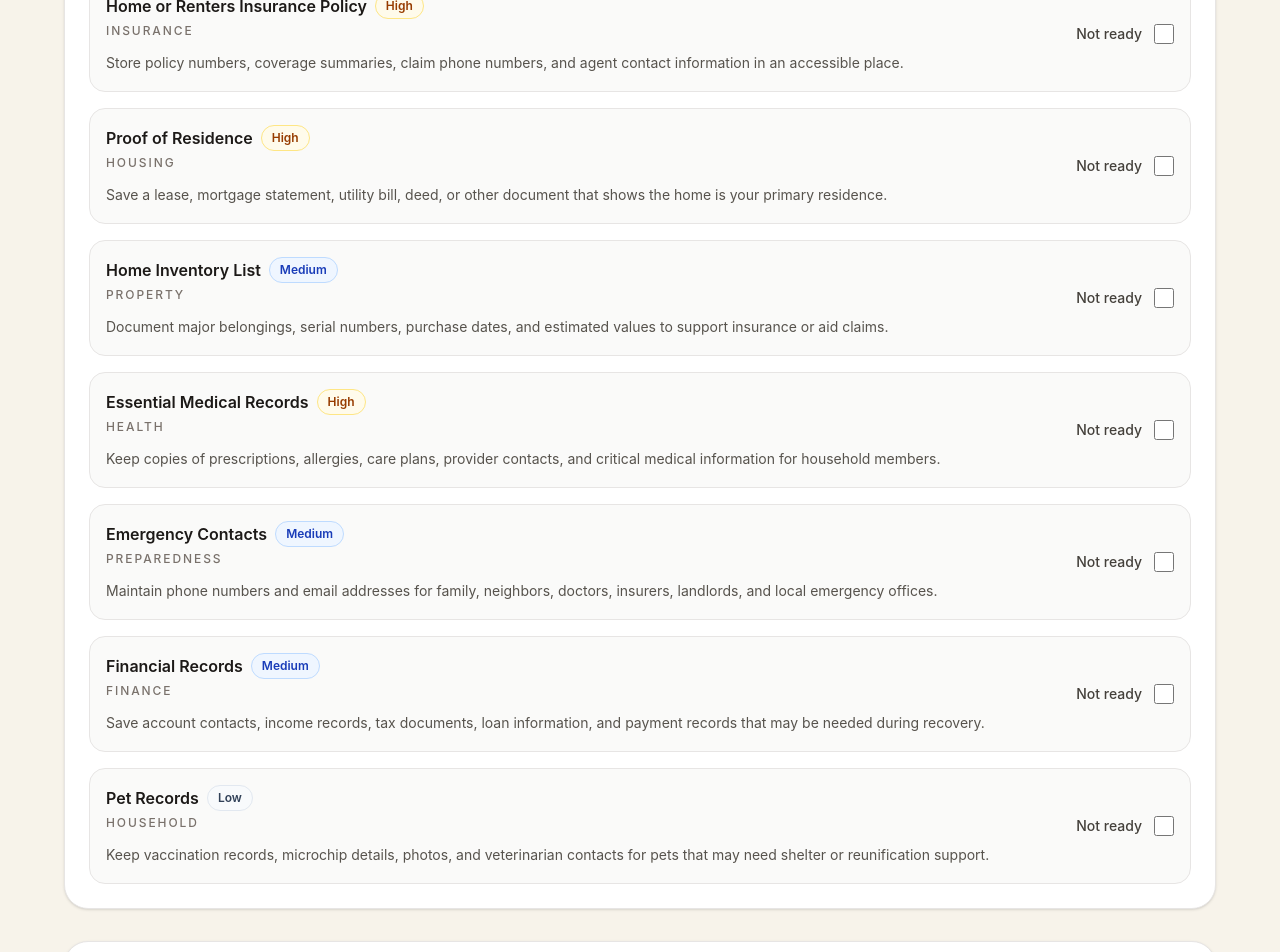
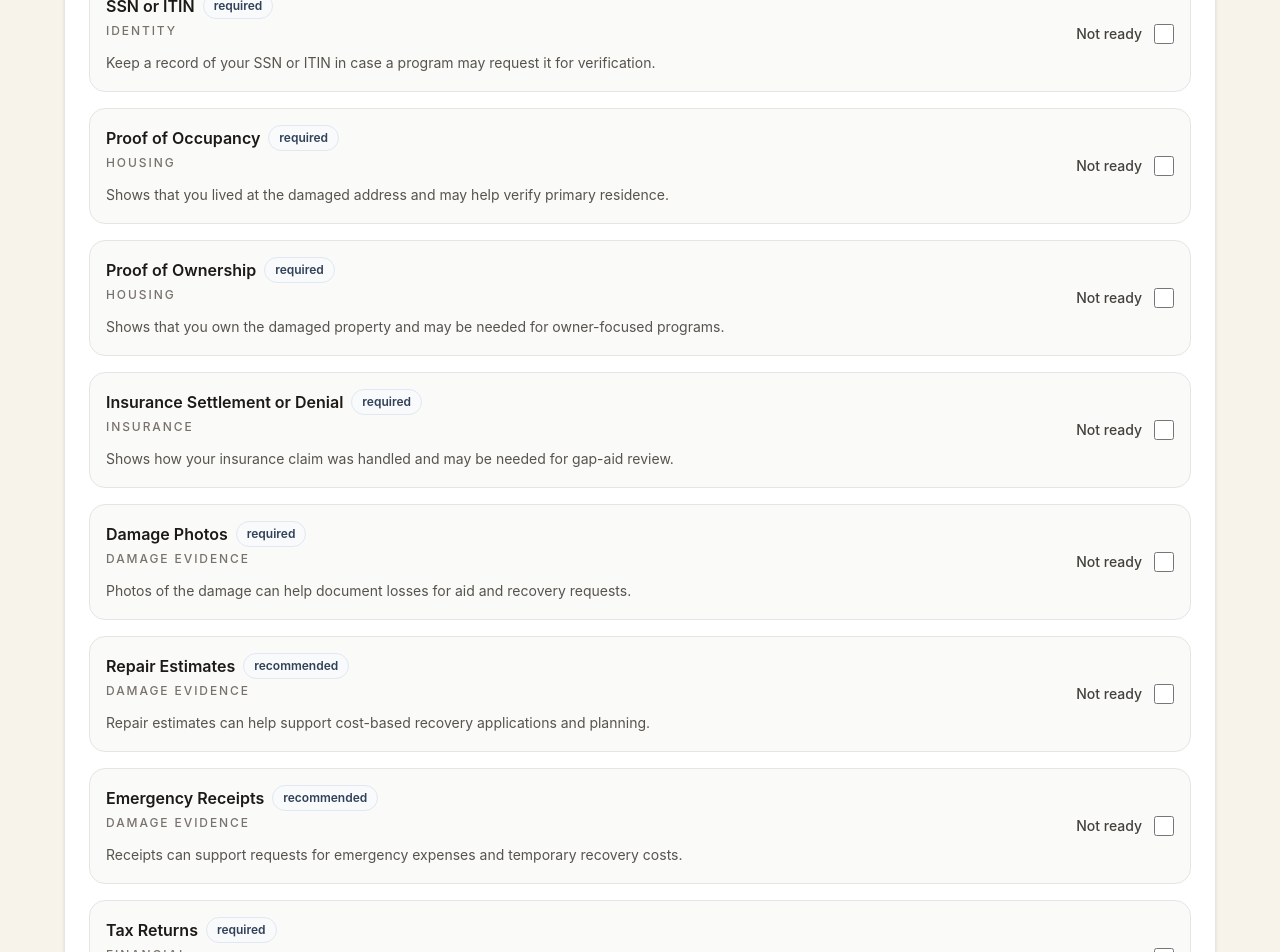
Before and after one commit to mnjoo-real/genius-coding-2000, a React (Vite) app: page /recovery in a window 1280 px wide. Shown: the part 560-1512 px from the top of the page. Built offline with nearby package versions, Linux system fonts and the light colour scheme; no server answers.

Commit message:
updated recoveryDocuments.js

```diff
--- a/src/data/recoveryDocuments.js
+++ b/src/data/recoveryDocuments.js
@@ -1,66 +1,277 @@
 export const recoveryDocuments = [
   {
     id: "government-id",
+    name: "Government ID",
     title: "Government ID",
     category: "Identity",
+    priority: "required",
+    appliesToProgramTypes: ["federal-grant", "federal-loan", "state-grant", "local-support", "unemployment"],
+    appliesWhen: {},
+    examples: ["Driver's license", "Passport", "State ID", "Other government-issued photo ID"],
     description:
-      "Keep a digital copy of a driver's license, state ID, passport, or other official identification for identity verification after a disaster.",
-    priority: "High",
+      "Keep a copy of an official photo ID for identity verification and recovery applications.",
+    reason: "Aid programs may use this to confirm your identity.",
+  },
+  {
+    id: "ssn-or-itin",
+    name: "SSN or ITIN",
+    title: "SSN or ITIN",
+    category: "Identity",
+    priority: "required",
+    appliesToProgramTypes: ["federal-grant", "federal-loan", "state-grant", "unemployment"],
+    appliesWhen: {},
+    examples: ["SSN card", "ITIN notice", "Tax filing record with SSN or ITIN"],
+    description:
+      "Keep a record of your SSN or ITIN in case a program may request it for verification.",
+    reason: "Some programs may need this to confirm household or tax identity.",
+  },
+  {
+    id: "proof-of-occupancy",
+    name: "Proof of Occupancy",
+    title: "Proof of Occupancy",
+    category: "Housing",
+    priority: "required",
+    appliesToProgramTypes: ["federal-grant", "federal-loan", "state-grant", "local-support"],
+    appliesWhen: {
+      primaryResidence: true,
+    },
+    examples: [
+      "Utility bill",
+      "Bank statement",
+      "Lease agreement",
+      "Credit card statement",
+      "School records",
+      "Vehicle registration",
+      "Pay stub with address",
+    ],
+    description:
+      "Shows that you lived at the damaged address and may help verify primary residence.",
+    reason: "Aid programs may use this to confirm occupancy at the affected home.",
+  },
+  {
+    id: "proof-of-ownership",
+    name: "Proof of Ownership",
+    title: "Proof of Ownership",
+    category: "Housing",
+    priority: "required",
+    appliesToProgramTypes: ["federal-loan", "local-support"],
+    appliesWhen: {
+      ownershipStatus: "Owner",
+    },
+    examples: [
+      "Deed or title",
+      "Mortgage statement",
+      "Homeowners insurance policy",
+      "Property tax receipt",
+      "Mobile home title certificate",
+    ],
+    description:
+      "Shows that you own the damaged property and may be needed for owner-focused programs.",
+    reason: "Some programs may require proof that you own the damaged home.",
+  },
+  {
+    id: "insurance-settlement-or-denial",
+    name: "Insurance Settlement or Denial",
+    title: "Insurance Settlement or Denial",
+    category: "Insurance",
+    priority: "required",
+    appliesToProgramTypes: ["federal-grant", "federal-loan", "state-grant", "local-support"],
+    appliesWhen: {
+      insuranceStatus: ["Insured", "Partially Insured"],
+    },
+    examples: [
+      "Insurance settlement letter",
+      "Denial letter",
+      "Documentation that the loss was not covered",
+    ],
+    description:
+      "Shows how your insurance claim was handled and may be needed for gap-aid review.",
+    reason: "Programs may use this to see what insurance already covered or denied.",
+  },
+  {
+    id: "damage-photos",
+    name: "Damage Photos",
+    title: "Damage Photos",
+    category: "Damage Evidence",
+    priority: "required",
+    appliesToProgramTypes: ["federal-grant", "federal-loan", "state-grant", "local-support", "unemployment"],
+    appliesWhen: {},
+    examples: [
+      "Exterior structure photos",
+      "Interior room photos",
+      "Damaged belongings photos",
+      "Vehicle damage photos",
+      "Timestamped before-cleanup photos",
+    ],
+    description:
+      "Photos of the damage can help document losses for aid and recovery requests.",
+    reason: "Photos may help verify the scope of disaster damage.",
+  },
+  {
+    id: "repair-estimates",
+    name: "Repair Estimates",
+    title: "Repair Estimates",
+    category: "Damage Evidence",
+    priority: "recommended",
+    appliesToProgramTypes: ["federal-loan", "state-grant", "local-support"],
+    appliesWhen: {},
+    examples: ["Contractor quote", "Repair estimate", "Itemized materials estimate"],
+    description:
+      "Repair estimates can help support cost-based recovery applications and planning.",
+    reason: "Some programs may ask for repair estimates before review or funding.",
+  },
+  {
+    id: "emergency-receipts",
+    name: "Emergency Receipts",
+    title: "Emergency Receipts",
+    category: "Damage Evidence",
+    priority: "recommended",
+    appliesToProgramTypes: ["federal-grant", "state-grant", "local-support"],
+    appliesWhen: {},
+    examples: [
+      "Emergency lodging receipt",
+      "Supply receipt",
+      "Temporary repair receipt",
+      "Cleanup expense receipt",
+    ],
+    description:
+      "Receipts can support requests for emergency expenses and temporary recovery costs.",
+    reason: "Programs may use receipts to review unreimbursed emergency spending.",
+  },
+  {
+    id: "tax-returns",
+    name: "Tax Returns",
+    title: "Tax Returns",
+    category: "Financial",
+    priority: "required",
+    appliesToProgramTypes: ["federal-loan"],
+    appliesWhen: {
+      programTypes: ["federal-loan"],
+    },
+    examples: ["Most recent federal tax return", "Prior-year federal tax return"],
+    description:
+      "Federal tax returns may be requested for loan-style disaster assistance.",
+    reason: "Loan programs may use tax returns to review income and repayment capacity.",
+  },
+  {
+    id: "proof-of-income",
+    name: "Proof of Income",
+    title: "Proof of Income",
+    category: "Financial",
+    priority: "recommended",
+    appliesToProgramTypes: ["federal-loan", "state-grant", "unemployment"],
+    appliesWhen: {},
+    examples: ["Recent pay stubs", "Employer letter", "Benefits statement", "Self-employment records"],
+    description:
+      "Income records can help support need-based or employment-related recovery programs.",
+    reason: "Some programs may use income records to verify household need.",
+  },
+  {
+    id: "bank-account-details",
+    name: "Bank Account Details",
+    title: "Bank Account Details",
+    category: "Payment",
+    priority: "required",
+    appliesToProgramTypes: ["federal-grant", "federal-loan", "state-grant", "local-support", "unemployment"],
+    appliesWhen: {},
+    examples: ["Routing number", "Account number", "Direct deposit information", "Alternative payment method details"],
+    description:
+      "Bank details can help programs send direct deposit or other payment support.",
+    reason: "Programs may need this to issue aid payments.",
   },
   {
     id: "insurance-policy",
+    name: "Insurance Policy",
     title: "Home or Renters Insurance Policy",
     category: "Insurance",
+    priority: "recommended",
+    appliesToProgramTypes: ["federal-grant", "federal-loan", "state-grant", "local-support"],
+    appliesWhen: {},
+    examples: ["Policy number", "Coverage summary", "Claim contact details", "Agent contact information"],
     description:
-      "Store policy numbers, coverage summaries, claim phone numbers, and agent contact information in an accessible place.",
-    priority: "High",
+      "Keep policy details handy so you can review coverage and claim contacts after a disaster.",
+    reason: "This can help you understand what your policy covers before filing a claim.",
   },
   {
     id: "proof-of-residence",
+    name: "Proof of Residence",
     title: "Proof of Residence",
     category: "Housing",
+    priority: "recommended",
+    appliesToProgramTypes: ["federal-grant", "federal-loan", "state-grant", "local-support"],
+    appliesWhen: {
+      primaryResidence: true,
+    },
+    examples: ["Lease agreement", "Mortgage statement", "Utility bill", "Deed"],
     description:
-      "Save a lease, mortgage statement, utility bill, deed, or other document that shows the home is your primary residence.",
-    priority: "High",
+      "Save a document that shows the home is your primary residence.",
+    reason: "This is a general preparedness document that can help verify where you lived.",
   },
   {
     id: "home-inventory-list",
+    name: "Home Inventory List",
     title: "Home Inventory List",
-    category: "Property",
+    category: "Damage Evidence",
+    priority: "recommended",
+    appliesToProgramTypes: ["federal-grant", "federal-loan", "state-grant", "local-support"],
+    appliesWhen: {},
+    examples: ["Major belongings list", "Serial numbers", "Purchase dates", "Estimated values"],
     description:
-      "Document major belongings, serial numbers, purchase dates, and estimated values to support insurance or aid claims.",
-    priority: "Medium",
+      "Document major belongings so you can support insurance or aid claims for personal property.",
+    reason: "A home inventory can help document personal property losses.",
   },
   {
     id: "medical-records",
+    name: "Medical Records",
     title: "Essential Medical Records",
-    category: "Health",
+    category: "Medical",
+    priority: "optional",
+    appliesToProgramTypes: ["federal-grant", "state-grant", "local-support"],
+    appliesWhen: {
+      damageTypes: ["Medical or dental expenses"],
+    },
+    examples: ["Prescriptions", "Allergy list", "Care plans", "Provider contacts"],
     description:
-      "Keep copies of prescriptions, allergies, care plans, provider contacts, and critical medical information for household members.",
-    priority: "High",
+      "Keep copies of health records that may be helpful if the disaster affects care or medication access.",
+    reason: "Medical records can help if disaster-related health needs come up.",
   },
   {
     id: "emergency-contacts",
+    name: "Emergency Contacts",
     title: "Emergency Contacts",
-    category: "Preparedness",
+    category: "Household",
+    priority: "recommended",
+    appliesToProgramTypes: ["federal-grant", "federal-loan", "state-grant", "local-support", "unemployment"],
+    appliesWhen: {},
+    examples: ["Family contacts", "Neighbor contacts", "Doctor contacts", "Insurer contacts"],
     description:
-      "Maintain phone numbers and email addresses for family, neighbors, doctors, insurers, landlords, and local emergency offices.",
-    priority: "Medium",
+      "Keep contact information for people and organizations you may need during recovery.",
+    reason: "Emergency contacts can help you stay connected during displacement or outages.",
   },
   {
     id: "financial-records",
+    name: "Financial Records",
     title: "Financial Records",
-    category: "Finance",
+    category: "Financial",
+    priority: "recommended",
+    appliesToProgramTypes: ["federal-loan", "state-grant", "local-support", "unemployment"],
+    appliesWhen: {},
+    examples: ["Account contacts", "Income records", "Loan information", "Payment records"],
     description:
-      "Save account contacts, income records, tax documents, loan information, and payment records that may be needed during recovery.",
-    priority: "Medium",
+      "Save key financial records that may be helpful during recovery planning or applications.",
+    reason: "Financial records can support need review or payment setup.",
   },
   {
     id: "pet-records",
+    name: "Pet Records",
     title: "Pet Records",
     category: "Household",
+    priority: "optional",
+    appliesToProgramTypes: ["state-grant", "local-support"],
+    appliesWhen: {},
+    examples: ["Vaccination records", "Microchip details", "Pet photos", "Veterinarian contacts"],
     description:
-      "Keep vaccination records, microchip details, photos, and veterinarian contacts for pets that may need shelter or reunification support.",
-    priority: "Low",
+      "Keep pet records handy in case sheltering or reunification support is needed.",
+    reason: "Pet records can help if your household needs to evacuate or relocate.",
   },
 ];
--- a/src/utils/getAidStatusStyle.js
+++ b/src/utils/getAidStatusStyle.js
@@ -3,6 +3,13 @@ const statusStyles = {
   Submitted: "border border-blue-200 bg-blue-50 text-blue-800",
   Approved: "border border-emerald-200 bg-emerald-50 text-emerald-800",
   Denied: "border border-red-200 bg-red-50 text-red-800",
+  overdue: "border border-red-200 bg-red-50 text-red-800",
+  urgent: "border border-red-200 bg-red-50 text-red-800",
+  soon: "border border-amber-200 bg-amber-50 text-amber-800",
+  open: "border border-emerald-200 bg-emerald-50 text-emerald-800",
+  "needs-date": "border border-amber-200 bg-amber-50 text-amber-800",
+  unknown: "border border-slate-200 bg-slate-50 text-slate-700",
+  none: "border border-slate-200 bg-slate-50 text-slate-700",
 };
 
 const defaultStatusStyle = "border border-slate-200 bg-slate-50 text-slate-700";
```
